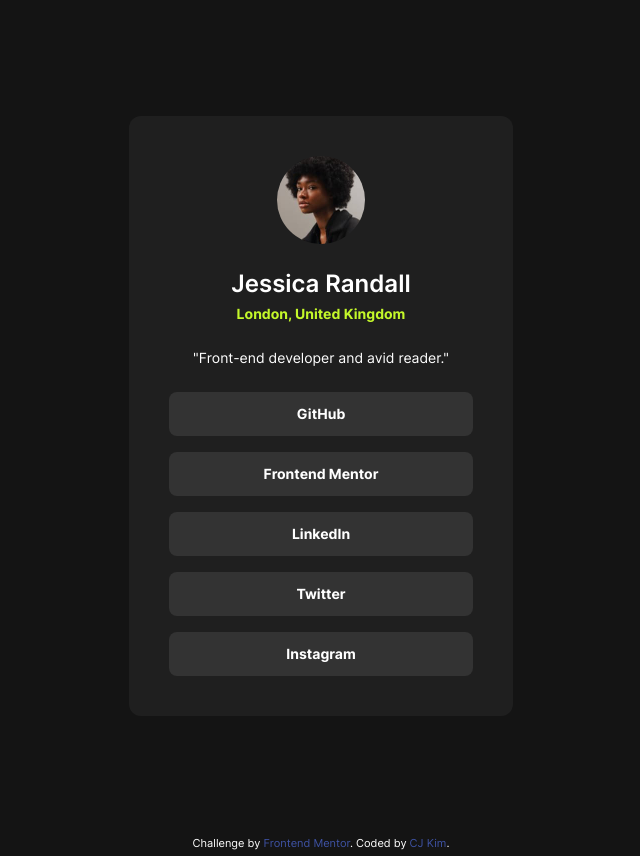
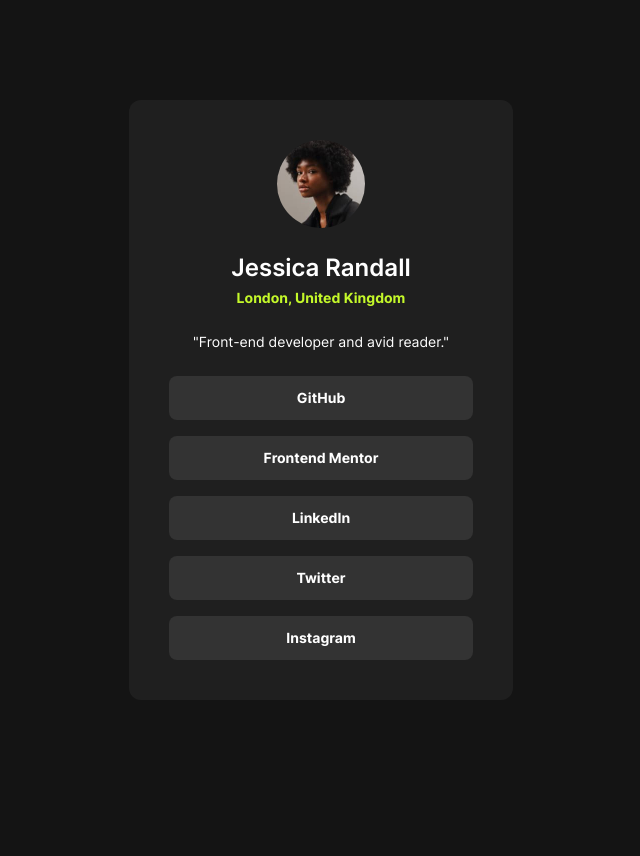
Before and after one commit to cjoak1028/social-links-profile, a website: page index.html in a window 1280 px wide. Shown: the whole page, without its empty margins (319-959 px from the left). After the commit the page ends 800 px from the top, so only its background shows below. Drawn offline with Linux system fonts and the light colour scheme.

Commit message:
Fix minor layout issue

```diff
--- a/index.html
+++ b/index.html
@@ -17,7 +17,7 @@
     <title>Frontend Mentor | Social links profile</title>
 
     <!-- Feel free to remove these styles or customise in your own stylesheet 👍 -->
-    <style>
+    <!-- <style>
       .attribution {
         font-size: 0.6875rem;
         text-align: center;
@@ -25,13 +25,13 @@
       .attribution a {
         color: hsl(228, 45%, 44%);
       }
-    </style>
+    </style> -->
   </head>
   <body
-    class="font-inter text-sm bg-grey-900 text-white flex flex-col min-h-screen justify-between items-center"
+    class="font-inter text-sm bg-grey-900 text-white min-h-screen flex justify-center items-center px-5 py-8"
   >
     <main
-      class="bg-grey-800 p-6 md:p-10 w-full max-w-xs md:max-w-sm my-29 rounded-xl"
+      class="bg-grey-800 p-6 md:p-10 w-full max-w-xs md:max-w-sm rounded-xl"
     >
       <img
         src="./assets/images/avatar-jessica.jpeg"
@@ -68,11 +68,11 @@
       </div>
     </main>
 
-    <footer class="attribution py-1">
+    <!-- <footer class="attribution py-1">
       Challenge by
       <a href="https://www.frontendmentor.io?ref=challenge">Frontend Mentor</a>.
       Coded by
       <a href="https://www.frontendmentor.io/profile/cjoak1028">CJ Kim</a>.
-    </footer>
+    </footer> -->
   </body>
 </html>
```
Also changed, not shown: output.css.
